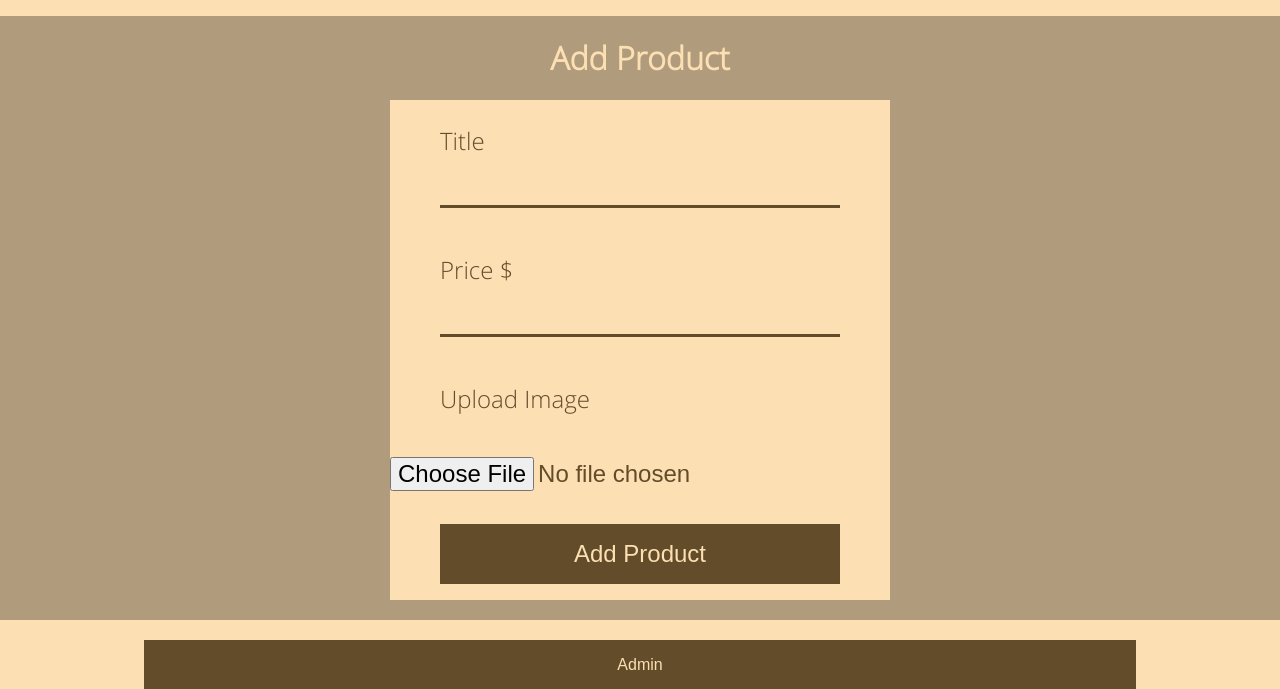
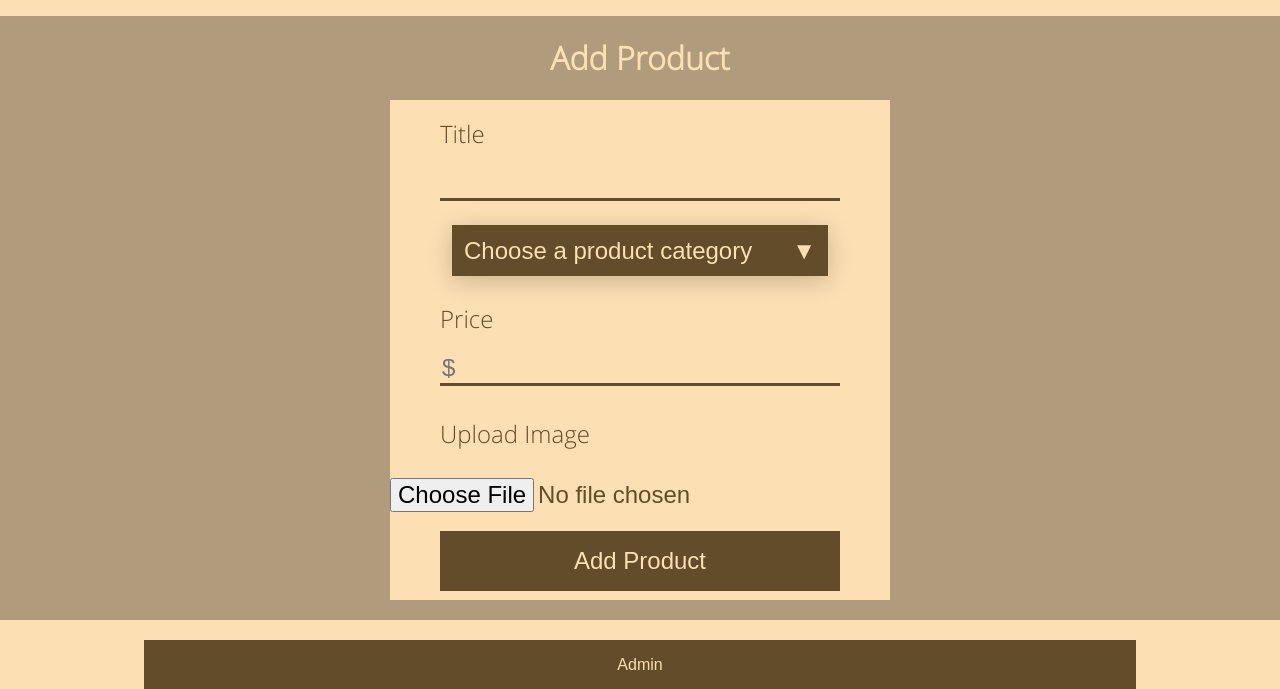
Before and after one commit to starlightromero/woodys-lumber-yard, a Flask app: page /admin/add-products in a window 1280 px wide. Shown: the part 253-942 px from the top of the page. Run offline with Flask 2, Linux system fonts and the light colour scheme.

Commit message:
category option for add product

```diff
--- a/templates/admin-add-products.html
+++ b/templates/admin-add-products.html
@@ -8,9 +8,13 @@
         Title
       <input type="text" name="title" required>
       </label>
+      <select name="category">
+        <option value="" selected disabled hidden>Choose a product category &nbsp;&nbsp;&nbsp;&nbsp; ▼</option>
+        <option value="">Category</option>
+      </select>
       <label>
         Price
-        $<input type="text" name="price" required>
+        <input type="number" name="price" min="0.01" step="0.01" placeholder="$" required>
       </label>
       <label for="img" class="button">Upload Image</label>
       <input type="file" name="img" id="img" accept="image/*" required>
```
